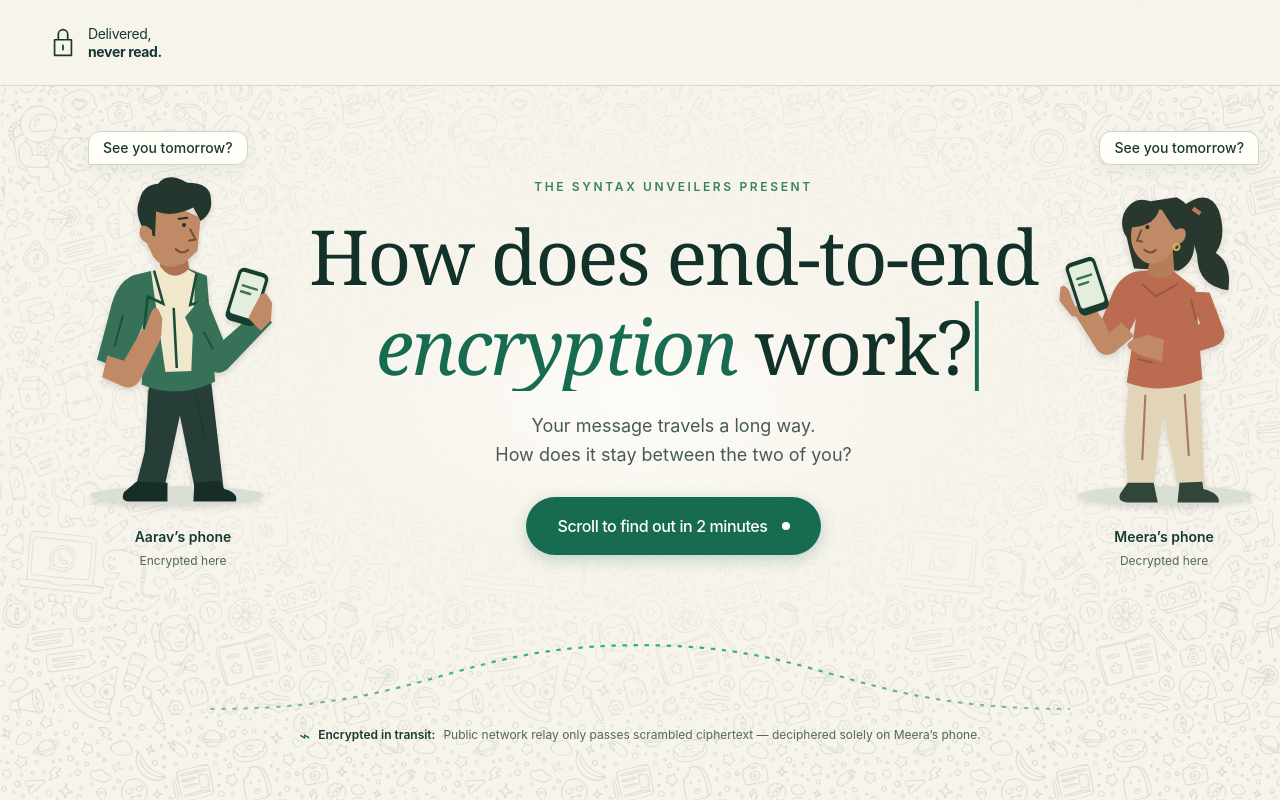
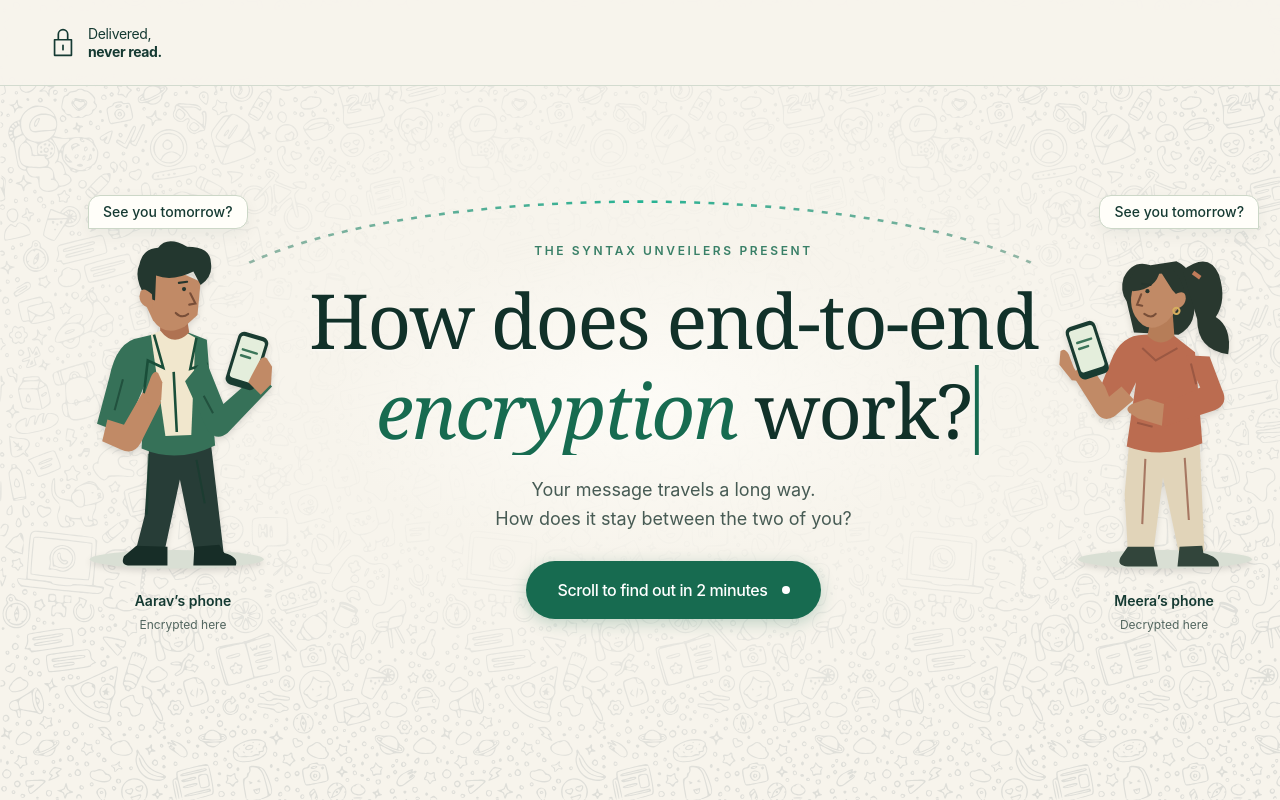
Before and after one commit to HimHacks/N, a React (Vite) app: page / in a window 1280 px wide. Built offline with nearby package versions, Linux system fonts and the light colour scheme.

Commit message:
refactor(home): remove bottom container and encryption in transit label, positioning arc directly between phones

```diff
--- a/src/components/features/E2EEHomePage.tsx
+++ b/src/components/features/E2EEHomePage.tsx
@@ -120,6 +120,62 @@ export const E2EEHomePage: React.FC<E2EEHomePageProps> = ({ onNavigateToSimulato
         */}
         <div className="relative w-full flex-1 flex flex-col lg:flex-row items-center justify-between gap-6 my-auto">
 
+          {/* Animated Connecting Trail directly between Aarav's Phone & Meera's Phone across top/mid arc */}
+          <div className="hidden lg:block absolute inset-x-0 top-12 h-28 pointer-events-none z-15 overflow-visible">
+            <svg
+              className="w-full h-full"
+              viewBox="0 0 1000 110"
+              preserveAspectRatio="none"
+            >
+              <defs>
+                <linearGradient id="arcDirectGrad" x1="0%" y1="0%" x2="100%" y2="0%">
+                  <stop offset="0%" stopColor="#176B50" stopOpacity="0.45" />
+                  <stop offset="50%" stopColor="#00a884" stopOpacity="0.85" />
+                  <stop offset="100%" stopColor="#176B50" stopOpacity="0.45" />
+                </linearGradient>
+              </defs>
+              <path
+                d="M 170 95 C 320 15, 680 15, 830 95"
+                fill="none"
+                stroke="url(#arcDirectGrad)"
+                strokeWidth="2.5"
+                strokeDasharray="5 7"
+              />
+            </svg>
+
+            {/* Travelling Encrypted Cipher Packet directly between phones */}
+            <motion.div
+              initial={false}
+              animate={
+                reducedMotion
+                  ? { left: '50%', top: '24px', opacity: 1, scale: 1 }
+                  : journeyPhase === 'animating'
+                  ? {
+                      left: ['17%', '28%', '50%', '50%', '72%', '83%'],
+                      top: ['92px', '46px', '22px', '22px', '46px', '92px'],
+                      opacity: [0, 1, 1, 1, 1, 0],
+                      scale: [0.75, 0.9, 1.05, 1.05, 0.9, 0.75],
+                    }
+                  : { opacity: 0 }
+              }
+              transition={{
+                duration: 5.6,
+                times: [0, 0.18, 0.44, 0.60, 0.84, 1],
+                ease: 'easeInOut',
+              }}
+              style={{ transform: 'translate(-50%, -50%)' }}
+              className="absolute z-30 inline-flex items-center gap-2 rounded-full bg-[#153A32] text-[#F7F4EC] px-3.5 py-1.5 shadow-[0_6px_20px_rgba(21,58,50,0.25)] border border-[#21493F] whitespace-nowrap"
+            >
+              <svg width="13" height="15" viewBox="0 0 24 24" fill="none" stroke="#D4E5C9" strokeWidth="2">
+                <rect x="5" y="10" width="14" height="11" rx="2" />
+                <path d="M8 10V6a4 4 0 018 0v4" />
+              </svg>
+              <span className="font-mono text-[11px] sm:text-xs tracking-wider text-[#D8E5CA]">
+                {ciphertext}
+              </span>
+            </motion.div>
+          </div>
+
           {/* LEFT: Aarav (Enlarged, Facing Inward, Holding Phone) */}
           <div className="w-full lg:w-[24%] flex flex-col items-center lg:items-end justify-center relative order-2 lg:order-1 pt-6 lg:pt-0">
             <div className="relative w-[180px] sm:w-[220px] md:w-[250px] lg:w-[270px]">
@@ -230,77 +286,6 @@ export const E2EEHomePage: React.FC<E2EEHomePageProps> = ({ onNavigateToSimulato
             </div>
           </div>
         </div>
-
-        {/*
-          ANIMATED TRAIL BETWEEN AARAV'S PHONE AND MEERA'S PHONE:
-          Carries message in encrypted letters, travels along the curved trail across public network,
-          and delivers to Meera's phone where she decrypts it!
-        */}
-        <div className="relative w-full max-w-5xl mx-auto mt-4 px-4 flex flex-col items-center">
-          {/* Animated Journey Curve & Travelling Cipher Packet */}
-          <div className="relative w-full h-[76px] sm:h-[88px] overflow-visible">
-            {/* Dashed Sage/Emerald Journey Arc Line */}
-            <svg
-              className="absolute inset-0 w-full h-full pointer-events-none"
-              viewBox="0 0 900 80"
-              preserveAspectRatio="none"
-            >
-              <defs>
-                <linearGradient id="arcGrad" x1="0%" y1="0%" x2="100%" y2="0%">
-                  <stop offset="0%" stopColor="#176B50" stopOpacity="0.4" />
-                  <stop offset="50%" stopColor="#00a884" stopOpacity="0.9" />
-                  <stop offset="100%" stopColor="#176B50" stopOpacity="0.4" />
-                </linearGradient>
-              </defs>
-              <path
-                d="M 60 70 C 260 70, 280 12, 450 12 C 620 12, 640 70, 840 70"
-                fill="none"
-                stroke="url(#arcGrad)"
-                strokeWidth="2"
-                strokeDasharray="4 6"
-              />
-            </svg>
-
-            {/* Travelling Encrypted Cipher Packet */}
-            <motion.div
-              initial={false}
-              animate={
-                reducedMotion
-                  ? { left: '50%', top: '12px', opacity: 1, scale: 1 }
-                  : journeyPhase === 'animating'
-                  ? {
-                      left: ['7%', '18%', '50%', '50%', '82%', '93%'],
-                      top: ['66px', '42px', '12px', '12px', '42px', '66px'],
-                      opacity: [0, 1, 1, 1, 1, 0],
-                      scale: [0.75, 0.9, 1.05, 1.05, 0.9, 0.75],
-                    }
-                  : { opacity: 0 }
-              }
-              transition={{
-                duration: 5.6,
-                times: [0, 0.18, 0.44, 0.60, 0.84, 1],
-                ease: 'easeInOut',
-              }}
-              style={{ transform: 'translate(-50%, -50%)' }}
-              className="absolute z-30 inline-flex items-center gap-2 rounded-full bg-[#153A32] text-[#F7F4EC] px-3.5 sm:px-4 py-1.5 shadow-[0_6px_20px_rgba(21,58,50,0.22)] border border-[#21493F] whitespace-nowrap"
-            >
-              <svg width="14" height="16" viewBox="0 0 24 24" fill="none" stroke="#D4E5C9" strokeWidth="2">
-                <rect x="5" y="10" width="14" height="11" rx="2" />
-                <path d="M8 10V6a4 4 0 018 0v4" />
-              </svg>
-              <span className="font-mono text-[11px] sm:text-xs tracking-wider text-[#D8E5CA]">
-                {ciphertext}
-              </span>
-            </motion.div>
-          </div>
-
-          {/* Central Relay Caption */}
-          <div className="flex items-center gap-2 text-xs text-[#52665F] mt-1.5">
-            <span className="text-[#176B50] font-serif text-lg leading-none">⌁</span>
-            <strong className="font-semibold text-[#153A32]">Encrypted in transit:</strong>
-            <span>Public network relay only passes scrambled ciphertext — deciphered solely on Meera’s phone.</span>
-          </div>
-        </div>
       </main>
     </div>
   );
```
